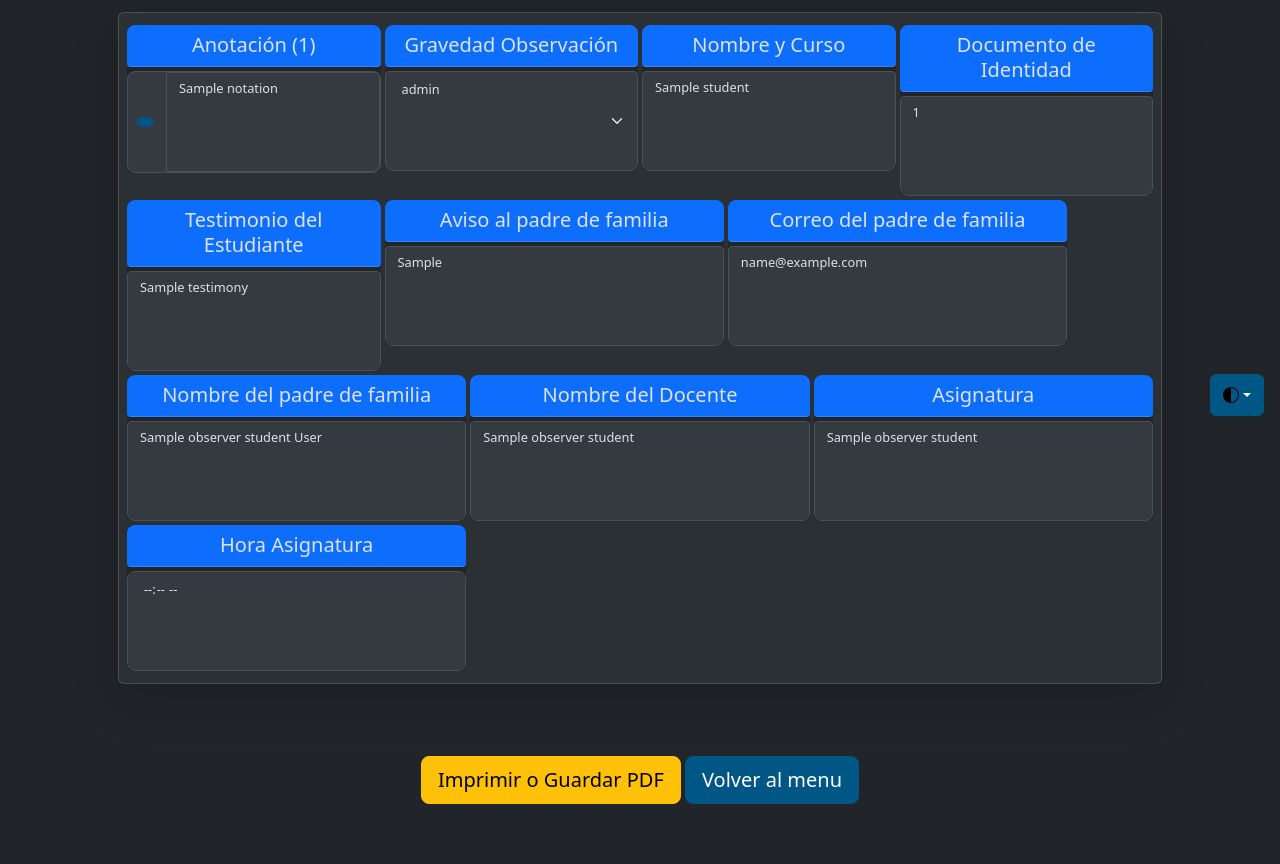
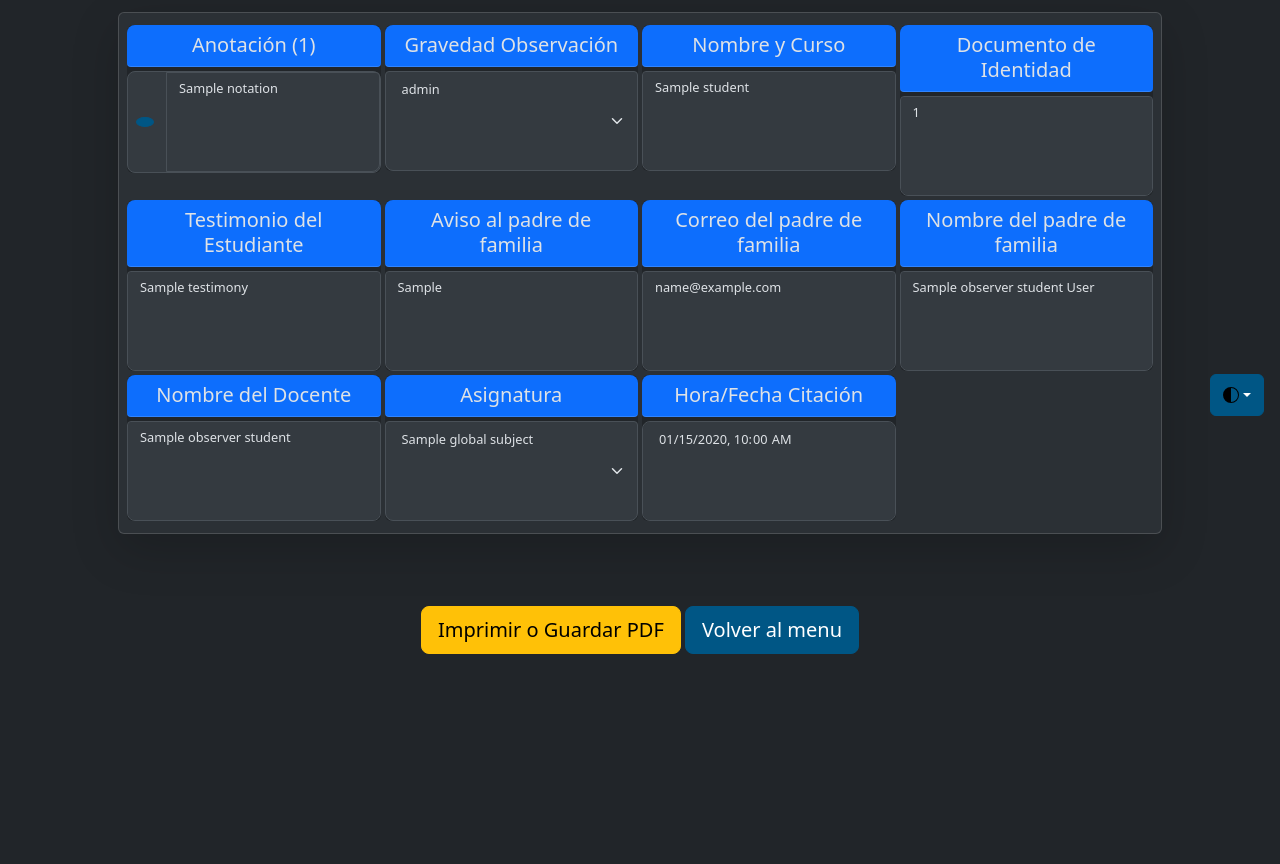
Before and after one commit to rix3th1/disciplineobserver, a PHP site: template app/views/visualizing-citations.twig in a window 1280 px wide. Shown: the part 368-1232 px from the top of the page. After the commit the page ends 1022 px from the top, so only its background shows below. Run offline with PHP 8.4, Linux system fonts and the light colour scheme; the template is opened without the code that fills it: most values are stand-ins (such as "Sample title", 1, 10 or a date in 2020); some libraries are stand-ins or nearby versions.

Commit message:
Last changes by Lara xd

```diff
--- a/app/models/CitationsModel.php
+++ b/app/models/CitationsModel.php
@@ -40,7 +40,7 @@ class CitationsModel extends BaseModel {
     // Establecemos un contador de citaciones
     $statement = $this->db->query("SET @row_number = 0");
     // Preparamos la consulta
-    $statement = $this->db->prepare("SELECT @row_number:=@row_number+1 as number, CIT.student_id as _id, NOTA.notation, NOTA.severity_level, S.student, S.grade, NOTA.testimony, CIT.msg_parent, U.name as parent_name, U.lastname as parent_lastname, U.email as parent_email, U._id as parent_id, NOTA.teacher_name, SUBJ.subject_name, SUBJ.subject_schedule, CIT.resolved FROM citations as CIT INNER JOIN students as S ON CIT.student_id = S._id INNER JOIN parents_students as PS ON S.parent_id = PS._id INNER JOIN users as U ON U._id = PS._id INNER JOIN notations as NOTA ON CIT.student_id = NOTA.student_id AND CIT.created_at = NOTA.created_at INNER JOIN subjects as SUBJ ON SUBJ._id = NOTA.subject_id WHERE S._id = ? ORDER BY NOTA.created_at DESC");
+    $statement = $this->db->prepare("SELECT @row_number:=@row_number+1 as number, CIT.student_id as _id, NOTA.notation, NOTA.severity_level, S.student, S.grade, NOTA.testimony, CIT.msg_parent, CIT.citation_date, U.name as parent_name, U.lastname as parent_lastname, U.email as parent_email, U._id as parent_id, NOTA.teacher_name, GS._id as subject_id, GS.subject_name, SUBJ.subject_schedule, CIT.resolved FROM citations as CIT INNER JOIN students as S ON CIT.student_id = S._id INNER JOIN parents_students as PS ON S.parent_id = PS._id INNER JOIN users as U ON U._id = PS._id INNER JOIN notations as NOTA ON CIT.student_id = NOTA.student_id AND CIT.created_at = NOTA.created_at INNER JOIN subjects as SUBJ ON SUBJ._id = NOTA.subject_id INNER JOIN global_subjects as GS ON GS._id = SUBJ.global_subject_id WHERE S._id = ? ORDER BY NOTA.created_at DESC");
     // Ejecutamos la consulta
     $statement->execute([$_id]);
     // Retornamos los resultados
--- a/app/models/NotationsModel.php
+++ b/app/models/NotationsModel.php
@@ -50,7 +50,7 @@ class NotationsModel extends BaseModel {
     // Este cálculo sirve para que el nÚmero de filas se muestren en orden ascendente
     $statement = $this->db->query("SET @row_number = 0");
     // Preparamos la consulta para que reciba el id del estudiante
-    $statement = $this->db->prepare("SELECT @row_number:=@row_number+1 as number, S._id, NOTA.notation, NOTA.severity_level, S.student, NOTA.testimony, NOTA.created_at, NOTA.teacher_name, SUBJ.subject_name, SUBJ.subject_schedule FROM notations as NOTA INNER JOIN students as S ON NOTA.student_id = S._id INNER JOIN subjects as SUBJ ON SUBJ._id = NOTA.subject_id WHERE S._id = ? ORDER BY NOTA.created_at DESC");
+    $statement = $this->db->prepare("SELECT @row_number:=@row_number+1 as number, S._id, NOTA.notation, NOTA.severity_level, S.student, NOTA.testimony, NOTA.created_at, NOTA.teacher_name, GS._id as subject_id, GS.subject_name, SUBJ.subject_schedule FROM notations as NOTA INNER JOIN students as S ON NOTA.student_id = S._id INNER JOIN subjects as SUBJ ON SUBJ._id = NOTA.subject_id INNER JOIN global_subjects as GS ON GS._id = SUBJ.global_subject_id WHERE S._id = ? ORDER BY NOTA.created_at DESC");
     // Ejecutar la consulta
     $statement->execute([$_id]);
     // Devolver los resultados
--- a/app/models/SubjectModel.php
+++ b/app/models/SubjectModel.php
@@ -5,13 +5,13 @@ namespace App\Models;
 class SubjectModel extends BaseModel {
   public function create(
     string $_id,
-    string $subject_name,
+    string $global_subject_id,
     string $subject_schedule
   ): bool {
-    $statement = $this->db->prepare("INSERT INTO subjects (_id, subject_name, subject_schedule) VALUES (?, ?, ?)");
+    $statement = $this->db->prepare("INSERT INTO subjects (_id, global_subject_id, subject_schedule) VALUES (?, ?, ?)");
     return $statement->execute([
       $_id,
-      $subject_name,
+      $global_subject_id,
       $subject_schedule
     ]);
   }
--- a/app/views/visualizing-citations.twig
+++ b/app/views/visualizing-citations.twig
@@ -104,7 +104,7 @@
 										</div>
 									</div>
 
-									<div class="col-xl-4">
+									<div class="col-xl-3">
 										<div class="card border-0">
 											<div class="card-header rounded-1 rounded-top-3 bg-primary text-center mb-1">
 												<span class="h5">Aviso al padre de familia</span>
@@ -115,7 +115,7 @@
 										</div>
 									</div>
 
-									<div class="col-xl-4">
+									<div class="col-xl-3">
 										<div class="card border-0">
 											<div class="card-header rounded-1 rounded-top-3 bg-primary text-center mb-1">
 												<span class="h5">Correo del padre de familia</span>
@@ -126,7 +126,7 @@
 										</div>
 									</div>
 
-									<div class="col-xl-4">
+									<div class="col-xl-3">
 										<div class="card border-0">
 											<div class="card-header rounded-1 rounded-top-3 bg-primary text-center mb-1">
 												<span class="h5">Nombre del padre de familia</span>
@@ -137,7 +137,7 @@
 										</div>
 									</div>
 
-									<div class="col-xl-4">
+									<div class="col-xl-3">
 										<div class="card border-0">
 											<div class="card-header rounded-1 rounded-top-3 bg-primary text-center mb-1">
 												<span class="h5">Nombre del Docente</span>
@@ -148,24 +148,32 @@
 										</div>
 									</div>
 
-									<div class="col-xl-4">
+									<div class="col-xl-3">
 										<div class="card border-0">
 											<div class="card-header rounded-1 rounded-top-3 bg-primary text-center mb-1">
 												<span class="h5">Asignatura</span>
 											</div>
 											<div class="card-body p-0">
-												<textarea name="subject_name" class="form-control rounded-1 rounded-bottom-3" autocomplete="off" spellcheck="false" disabled>{{studentData.subject_name}}</textarea>
+													<select name="global_subject_id" id="global_subject_id" class="form-select form-select-lg rounded-1 rounded-bottom-3" disabled>
+														<option value="">Seleccione</option>
+														{% for subj in global_subjects %}
+															{% set selected = subj._id == studentData.subject_id ? 'selected' : '' %}
+
+															<option value="{{subj._id}}" {{selected}}>{{subj.subject_name}}</option>
+														{% endfor %}
+													</select>
 											</div>
 										</div>
 									</div>
 
-									<div class="col-xl-4">
+									<div class="col-xl-3">
 										<div class="card border-0">
 											<div class="card-header rounded-1 rounded-top-3 bg-primary text-center mb-1">
-												<span class="h5">Hora Asignatura</span>
+												<span class="h5">Hora/Fecha Citación</span>
 											</div>
 											<div class="card-body p-0">
-												<input type="time" name="subject_schedule" value="{{studentData.subject_schedule}}" class="form-control form-control-lg" disabled>
+												<input type="datetime-local" name="citation_date" value="{{studentData.citation_date}}" id="citation_date" class="form-control form-control-lg"
+													disabled>
 											</div>
 										</div>
 									</div>
```
Also changed, not shown: app/controllers/CiteParentsController.php (+14 -8 lines), app/controllers/MakeNotationController.php (+14 -6 lines), app/controllers/ViewCiteParentsController.php (+8 -1 lines), app/controllers/ViewObserverController.php (+8 -1 lines), app/models/GlobalSubjectModel.php (added, +11 -0 lines), app/views/citing-parents.twig (+7 -2 lines), app/views/making-notation.twig (+7 -2 lines), app/views/visualizing-observer.twig (+11 -4 lines), hola.php (deleted, +0 -28 lines), procesar_formulario.php (deleted, +0 -18 lines).
